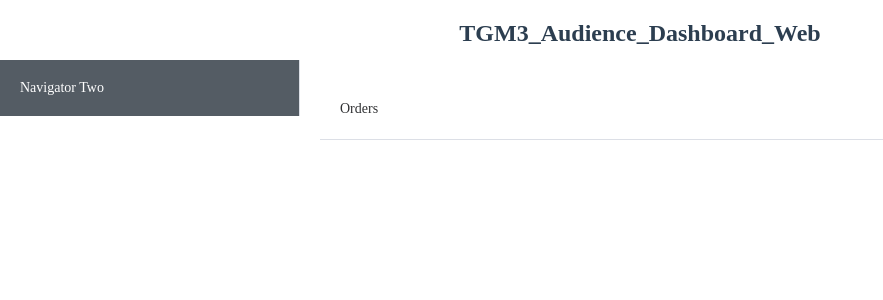
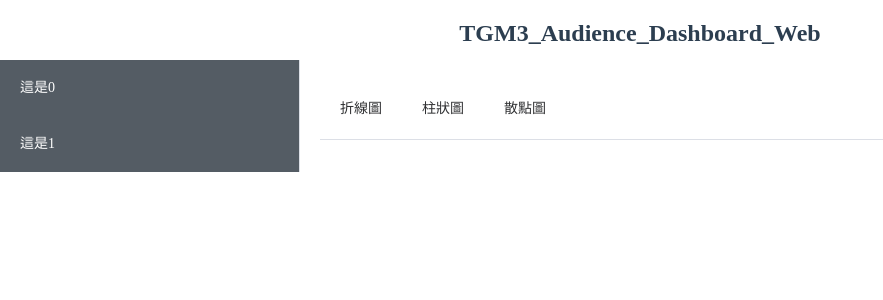
Before and after one commit to JCorpse/TGM3_Audience_Dashboard_Web, a Vue app: page / in a window 1280 px wide. Shown: the top 300 px of the page, without its empty margins (0-883 px from the left). Built offline with nearby package versions, Linux system fonts and the light colour scheme; no server answers.

Commit message:
add random on

```diff
--- a/src/App.vue
+++ b/src/App.vue
@@ -5,20 +5,25 @@
       <el-container>
         <el-aside>
           <el-menu
-            active-text-color="#ffd04b"
-            background-color="#545c64"
-            text-color="#fff"
-            @open="handleOpen"
-            @close="handleClose"
+              active-text-color="#ffd04b"
+              background-color="#545c64"
+              text-color="#fff"
+              @open="handleOpen"
+              @close="handleClose"
           >
+            <el-menu-item index="0">
+              <span>這是0</span>
+            </el-menu-item>
             <el-menu-item index="1">
-              <span>Navigator Two</span>
+              <span>這是1</span>
             </el-menu-item>
           </el-menu>
         </el-aside>
         <el-main>
           <el-menu mode="horizontal" @select="handleSelect">
-            <el-menu-item index="1">Orders</el-menu-item>
+            <el-menu-item index="0">折線圖</el-menu-item>
+            <el-menu-item index="1">柱狀圖</el-menu-item>
+            <el-menu-item index="2">散點圖</el-menu-item>
           </el-menu>
           <draw-component></draw-component>
         </el-main>
@@ -32,7 +37,7 @@ import DrawComponent from "@/components/draw";
 
 export default {
   name: "App",
-  components: { DrawComponent },
+  components: {DrawComponent},
 };
 </script>
 
--- a/src/Chat.vue
+++ b/src/Chat.vue
@@ -64,7 +64,9 @@ export default {
       });
     },
     async postONON() {
-      this.form.msg = "我ㄋ我ㄋ我ㄋ我ㄋ我ㄋ我ㄋ我ㄋ我ㄋ我ㄋ";
+      for(let i=0;i<= Math.floor(Math.random()*10)+1;i++) {
+        this.form.msg = this.form.msg + "我ㄋ";
+      }
       this.postData(this.API_URL);
     },
   },
```
